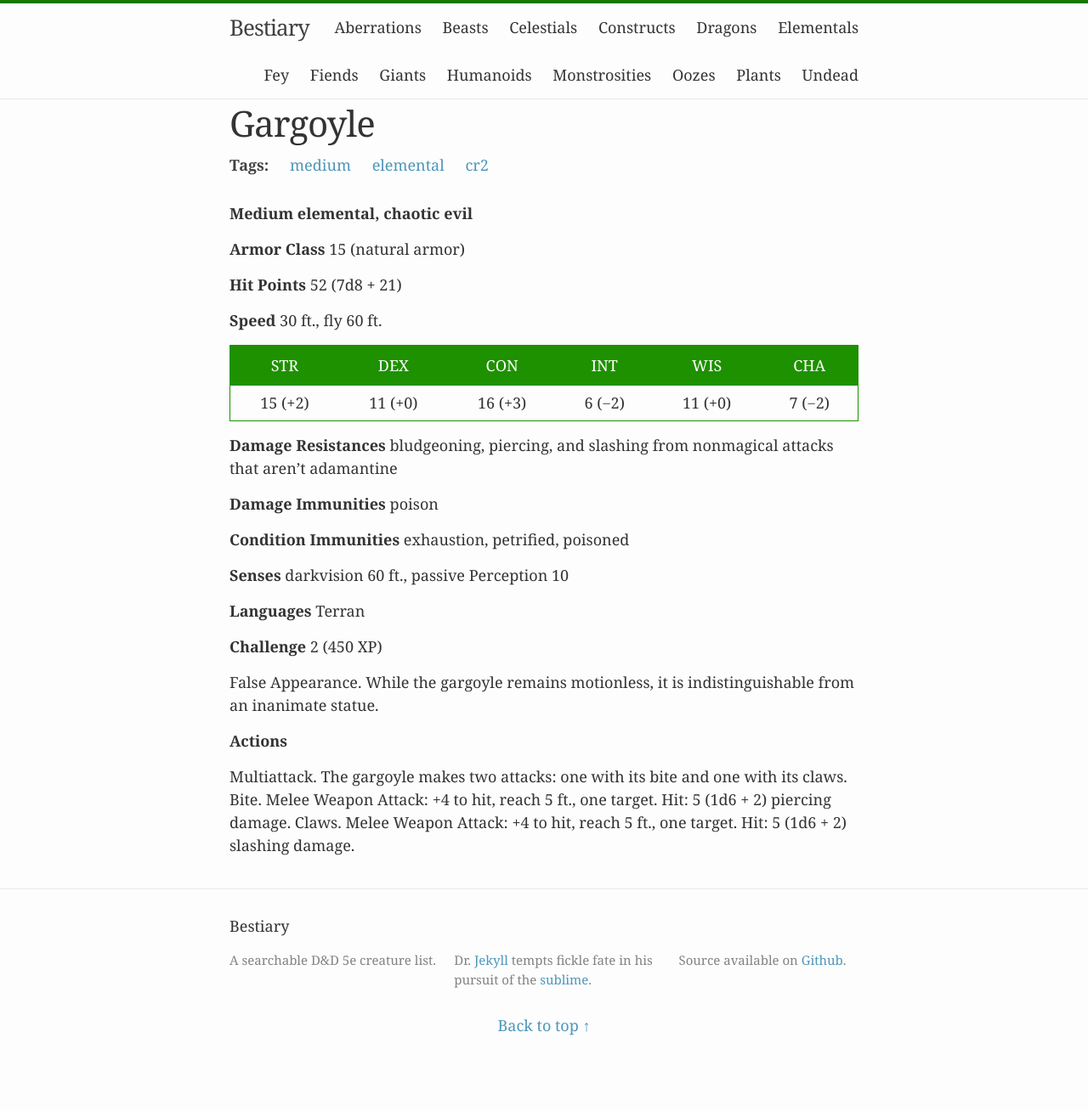
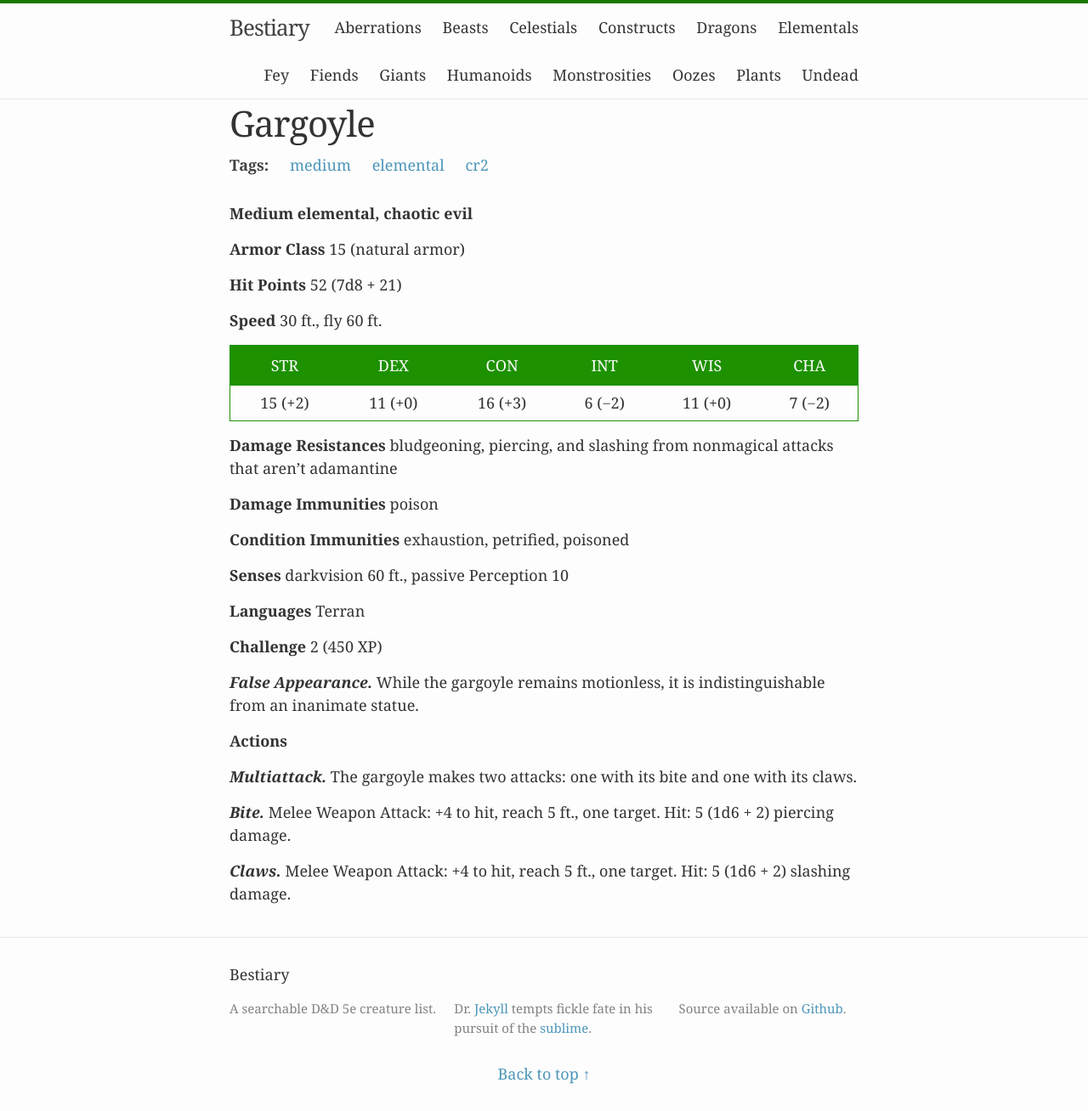
Before and after one commit to beaurancourt/bestiary, a Jekyll site: the page built from _posts/2016-02-29-gargoyle.markdown, in a window 1280 px wide. Shown: the whole page at 85% size. Built offline with Jekyll 4.4.1, drawn with Linux system fonts in a browser that asks for light colours; before the commit the page ends 1251 px from its top, so only the background shows below that.

```diff
--- a/_posts/2016-02-29-gargoyle.markdown
+++ b/_posts/2016-02-29-gargoyle.markdown
@@ -29,8 +29,12 @@ tags: [medium, elemental, cr2]
 
 **Challenge** 2 (450 XP)
 
- False Appearance. While the gargoyle remains motionless, it is indistinguishable from an inanimate statue.
+***False Appearance.*** While the gargoyle remains motionless, it is indistinguishable from an inanimate statue.
 
 **Actions**
 
-Multiattack. The gargoyle makes two attacks: one with its bite and one with its claws. Bite. Melee Weapon Attack: +4 to hit, reach 5 ft., one target. Hit: 5 (1d6 + 2) piercing damage. Claws. Melee Weapon Attack: +4 to hit, reach 5 ft., one target. Hit: 5 (1d6 + 2) slashing damage.
+***Multiattack.*** The gargoyle makes two attacks: one with its bite and one with its claws.
+
+***Bite.*** Melee Weapon Attack: +4 to hit, reach 5 ft., one target. Hit: 5 (1d6 + 2) piercing damage.
+
+***Claws.*** Melee Weapon Attack: +4 to hit, reach 5 ft., one target. Hit: 5 (1d6 + 2) slashing damage.
```
